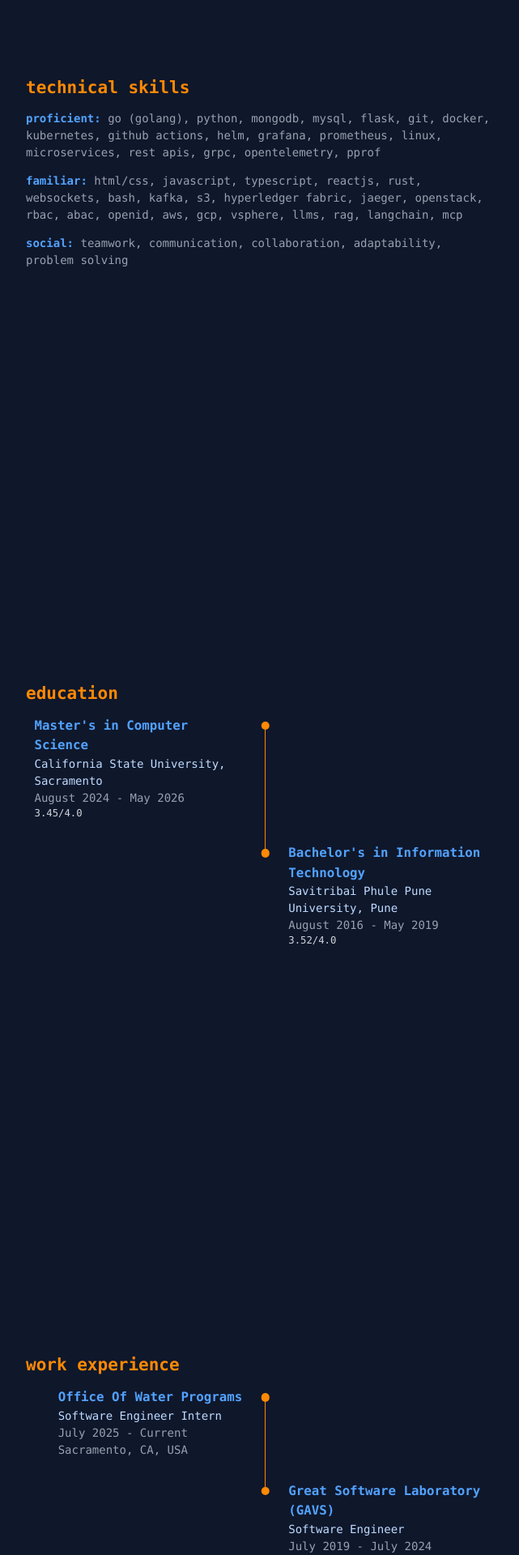
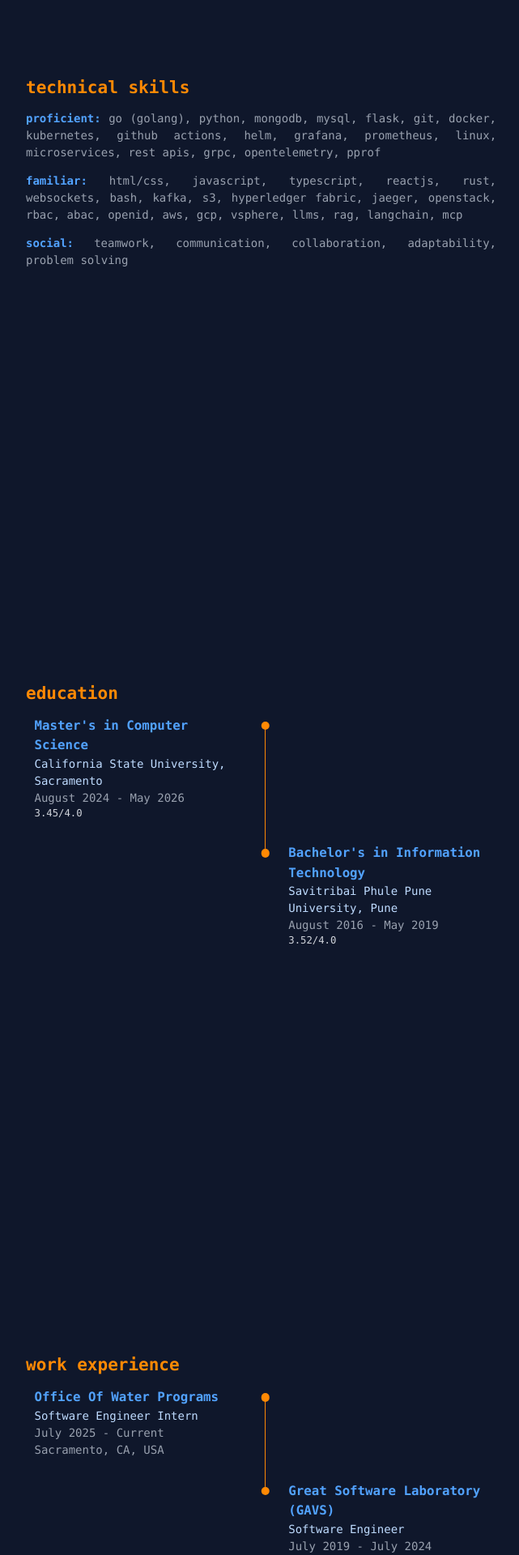
Before and after one commit to shghadge/shghadge.github.io, a React (Vite) app: page / in a window 1280 px wide. Shown: the part 980-2900 px from the top of the page at 81% size, without its empty margins (335-976 px from the left). Built offline with nearby package versions, Linux system fonts and the light colour scheme.

Commit message:
justify text

```diff
--- a/src/components/Skills.tsx
+++ b/src/components/Skills.tsx
@@ -1,4 +1,4 @@
-import { usePortfolioData } from '../hooks/usePortfolioData';
+import { usePortfolioData } from "../hooks/usePortfolioData";
 
 const Skills = () => {
   const portfolioData = usePortfolioData();
@@ -10,30 +10,38 @@ const Skills = () => {
   const { skills } = portfolioData;
 
   return (
-    <section id="skills" className="section min-h-screen flex items-center justify-center ml-0 lg:ml-10 px-4 font-mono text-gray-400">
+    <section
+      id="skills"
+      className="section min-h-screen flex items-center justify-center ml-0 lg:ml-10 px-4 font-mono text-gray-400"
+    >
       <div className="w-full font-medium">
-        <h1 className="mb-4 lowercase text-2xl font-bold text-orange-400">technical skills</h1>
-        <div className="mb-4 text-base lowercase">
-          <span className="font-semibold text-blue-400">Proficient:</span>{' '}
+        <h1 className="mb-4 lowercase text-2xl font-bold text-orange-400">
+          technical skills
+        </h1>
+        <div className="mb-4 text-base lowercase text-justify">
+          <span className="font-semibold text-blue-400">Proficient:</span>{" "}
           {skills.technical.proficient.map((skill, i) => (
             <span key={skill} className="">
-              {skill}{i < skills.technical.proficient.length - 1 ? ', ' : ''}
+              {skill}
+              {i < skills.technical.proficient.length - 1 ? ", " : ""}
             </span>
           ))}
         </div>
-        <div className="mb-4 text-base lowercase">
-          <span className="font-semibold text-blue-400">Familiar:</span>{' '}
+        <div className="mb-4 text-base lowercase text-justify">
+          <span className="font-semibold text-blue-400">Familiar:</span>{" "}
           {skills.technical.familiar.map((skill, i) => (
-            <span key={skill}   className="">
-              {skill}{i < skills.technical.familiar.length - 1 ? ', ' : ''}
+            <span key={skill} className="">
+              {skill}
+              {i < skills.technical.familiar.length - 1 ? ", " : ""}
             </span>
           ))}
         </div>
-        <div className="mb-4 text-base lowercase">
-          <span className="font-semibold text-blue-400">Social:</span>{' '}
+        <div className="mb-4 text-base lowercase text-justify">
+          <span className="font-semibold text-blue-400">Social:</span>{" "}
           {skills.social.map((skill, i) => (
             <span key={skill} className="">
-              {skill}{i < skills.social.length - 1 ? ', ' : ''}
+              {skill}
+              {i < skills.social.length - 1 ? ", " : ""}
             </span>
           ))}
         </div>
--- a/src/components/Timeline.tsx
+++ b/src/components/Timeline.tsx
@@ -55,7 +55,7 @@ class Timeline extends Component<TimelineProps> {
               <React.Fragment key={idx}>
                 {/* Left cell (even rows) */}
                 <div
-                  className={`pr-8 col-span-1 row-span-1 flex items-center justify-end ${
+                  className={`pr-8 col-span-1 row-span-1 flex items-center justify-start ${
                     idx % 2 === 0 ? "" : "invisible"
                   }`}
                 >
@@ -68,7 +68,9 @@ class Timeline extends Component<TimelineProps> {
                   />
                   {/* Vertical line, skip for last */}
                   {!isLast && (
-                    <div className={`w-0.25 h-full  ${accentColor} rounded-full`} />
+                    <div
+                      className={`w-0.25 h-full  ${accentColor} rounded-full`}
+                    />
                   )}
                 </div>
                 {/* Right cell (odd rows) */}
```
